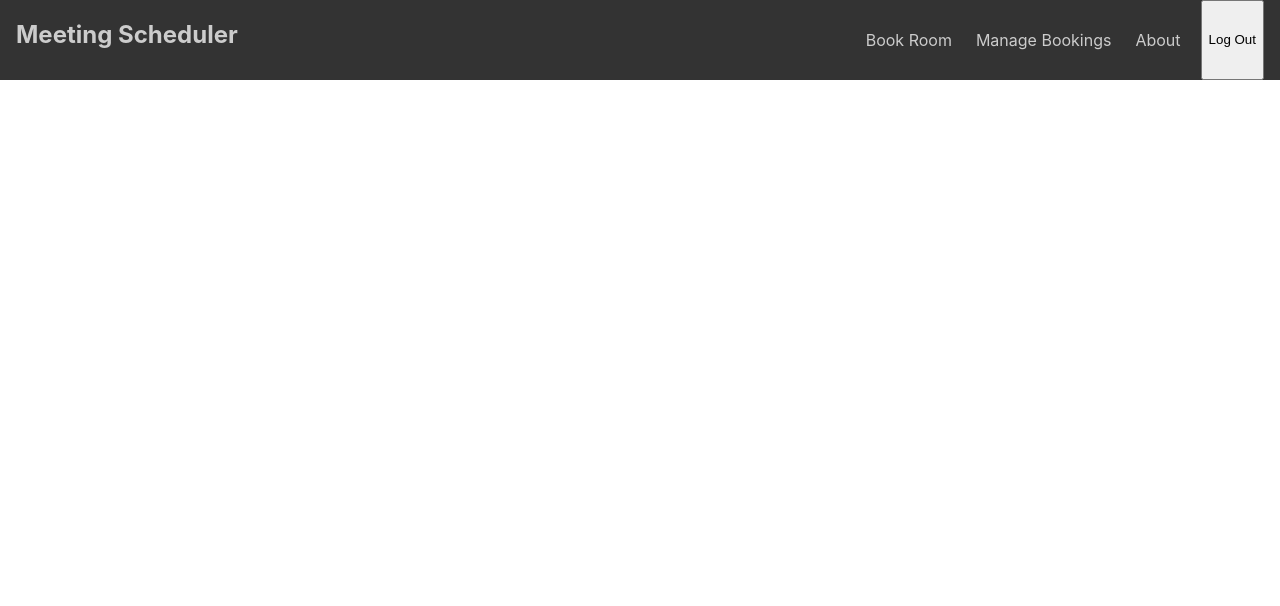
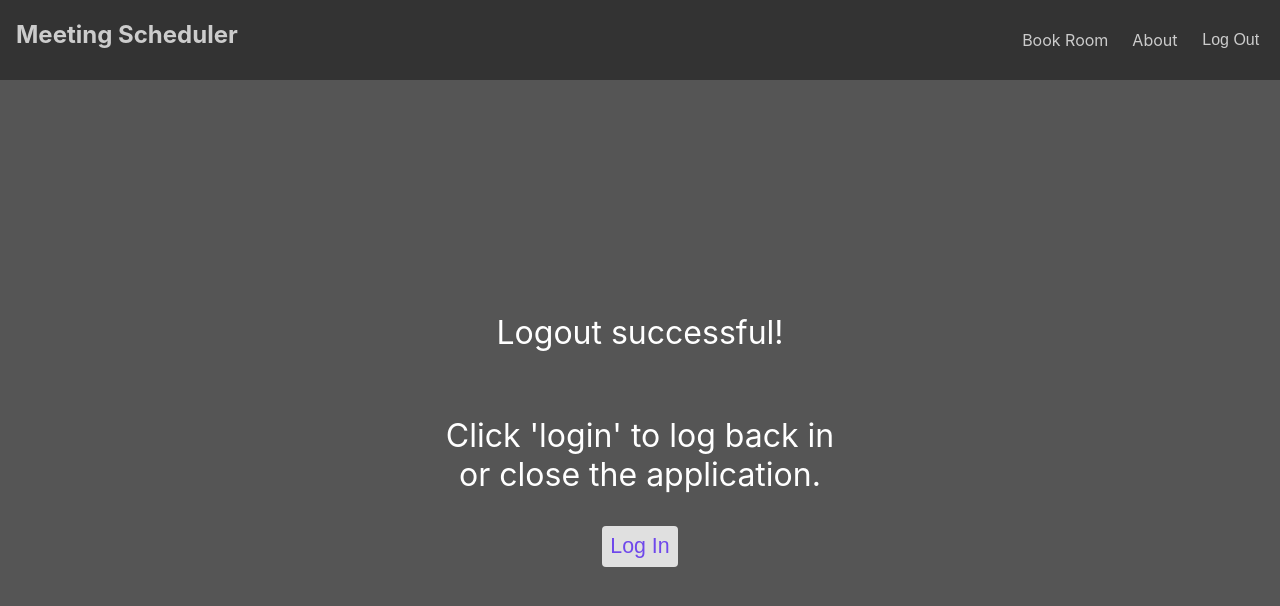
Before and after one commit to krl0mbs/meetingschedulertool, a React (Create React App) app: page /logout in a window 1280 px wide. Shown: the top 606 px of the page. Built offline with nearby package versions, Linux system fonts and the light colour scheme.

Commit message:
changed landing page to book room, made the logout screen, formatted logout button on navbar

```diff
--- a/src/App.js
+++ b/src/App.js
@@ -6,11 +6,11 @@ import Navbar from "./Navbar";
 // Pages Imported for use when routing to new webpages
 import Book from './pages/Book';
 import Manage from './pages/Manage';
-import Login from './pages/Login';
 import About from './pages/About';
 import Confirm from './pages/Confirm';
+import Logout from './pages/Logout';
+import "./pages/pageCSS/Login.css";
 
-import "./pages/pageCSS/Login.css";
 import "./Navbar.css";
 import './App.css';
 
@@ -20,11 +20,11 @@ function App() {
       <Navbar/>
       <div className="Container">
         <Routes>
-          <Route path="/" element={<Login/>}/>
-          <Route path="/bookroom" element={<Book/>}/>
-          <Route path="/managebookings" element={<Manage/>}/>
+          <Route path="/" element={<Book/>}/>
+          {/* <Route path="/managebookings" element={<Manage/>}/> */}
           <Route path="/about" element={<About/>}/>
           <Route path="/confirm" element={<Confirm/>}/>
+          <Route path="/logout" element={<Logout/>}/>
         </Routes>
       </div>
     </div>
--- a/src/Navbar.css
+++ b/src/Navbar.css
@@ -54,3 +54,23 @@ nav li.active {
 nav li:hover { /*this block is used when a navbar item is hovered*/
     background-color: #777;
 }
+
+.logout {
+    background-color: #333;
+    color: #ccc;
+    display: flex;
+    justify-content: space-between;
+    align-items: stretch;
+    gap: 2rem;
+    padding: 0 .3rem;
+    max-height: 10vh;
+    position: sticky;
+    top: 0;
+    border-style: none;
+    font-size: 12pt;
+    align-items: center;
+}
+
+.logout:hover {
+    background-color: #777;
+}
--- a/src/Navbar.js
+++ b/src/Navbar.js
@@ -1,5 +1,5 @@
 import "./Navbar.css";
-import LogoutButton from "./components/LogOutButton";
+import LogoutButton from "./components/LogoutButton";
 import { Link, useMatch, useResolvedPath} from "react-router-dom" // this library helps with making routes to other pages, offers better functionality than using regular tags
 
 export default function Navbar() {
@@ -7,8 +7,8 @@ export default function Navbar() {
     <nav>
         <h1 className="mst-home">Meeting Scheduler</h1>
         <ul>
-            <CustomLinks to="/bookroom">Book Room</CustomLinks>
-            <CustomLinks to="/managebookings">Manage Bookings</CustomLinks>
+            <CustomLinks to="/">Book Room</CustomLinks>
+            {/* <CustomLinks to="/managebookings">Manage Bookings</CustomLinks>  */}
             <CustomLinks to="/about">About</CustomLinks>
             <LogoutButton/>
         </ul>
--- a/src/components/LogOutButton.js
+++ b/src/components/LogOutButton.js
@@ -1,13 +1,14 @@
 import React from "react";
 import { useAuth0 } from "@auth0/auth0-react";
+import "../Navbar.css";
 
 const LogoutButton = () => {
   const { logout } = useAuth0();
 
   return (
-    <button onClick={() => logout({ logoutParams: { returnTo: "http://localhost:3000/bookroom" } })}>
-      Log Out
-    </button>
+      <button className="logout" onClick={() => logout({ logoutParams: { returnTo: "http://localhost:3000/logout" } })}>
+        Log Out
+      </button>
   );
 };
 
--- a/src/components/LoginButton.js
+++ b/src/components/LoginButton.js
@@ -1,10 +1,31 @@
 import React from "react";
 import { useAuth0 } from "@auth0/auth0-react";
+import "../pages/pageCSS/Logout.css";
 
 const LoginButton = () => {
   const { loginWithRedirect } = useAuth0();
 
-  return <button onClick={() => loginWithRedirect()}>Log In</button>;
+  return (
+    <button
+      style={
+        {
+          backgroundColor:'#e0e0e0',
+          color:'#6f48eb',
+          fontSize:'16pt',
+          display:'flex',
+          textDecoration:'none',
+          gap:'0',
+          marginTop:'2rem',
+          border:'5rem',
+          borderRadius:'4px',
+          padding:'.5rem',
+          justifyContent:'center'
+        }
+      }
+      onClick={() => loginWithRedirect()}>
+      Log In
+    </button>
+  )
 };
 
 export default LoginButton;
--- a/src/pages/Book.js
+++ b/src/pages/Book.js
@@ -70,7 +70,9 @@ export default function Book() {
             await loginWithRedirect();
         }
     })();
-  }, []);
+    // window.addEventListener('DOMContentLoaded', (event) => {
+    // });
+}, [isLoading]);
 
   return (
       <div style={{display:"flex", flexDirection:"row"}}>
--- a/src/pages/Login.js
+++ b/src/pages/Login.js
@@ -1,8 +1,7 @@
 // Login Page
 import "./pageCSS/Login.css";
 import LoginButton from "../components/LoginButton";
-import LogOutButton from "../components/LogOutButton";
-import { Link } from "react-router-dom";
+import LogOutButton from "../components/LogoutButton";
 import { useAuth0 } from "@auth0/auth0-react";
 import { useEffect } from "react";
 
--- /dev/null
+++ b/src/pages/Logout.js
@@ -0,0 +1,13 @@
+import Navbar from "../Navbar";
+import "./pageCSS/Logout.css";
+import LoginButton from "../components/LoginButton"
+export default function Logout() {
+    return (
+        <body className="Logout-body">
+            <h1 className="text" style={{paddingBottom:"4rem"}}>{"Logout successful!"}</h1>
+            <h1 className="text">{"Click 'login' to log back in"}</h1>
+            <h1 className="text">{"or close the application."}</h1>
+            <LoginButton/>
+        </body>
+    )
+}
--- /dev/null
+++ b/src/pages/pageCSS/Logout.css
@@ -0,0 +1,15 @@
+.Logout-body {
+    background-color: #555;
+    display: flex;
+    justify-content: center;
+    align-items: center;
+    min-height: 90vh;
+    color: #fff;
+    flex-direction: column;
+}
+
+.text {
+    display: flex;
+    font-weight: normal;
+    margin: 0;
+}
```
Lines whose indentation alone changed are shown as unchanged.
